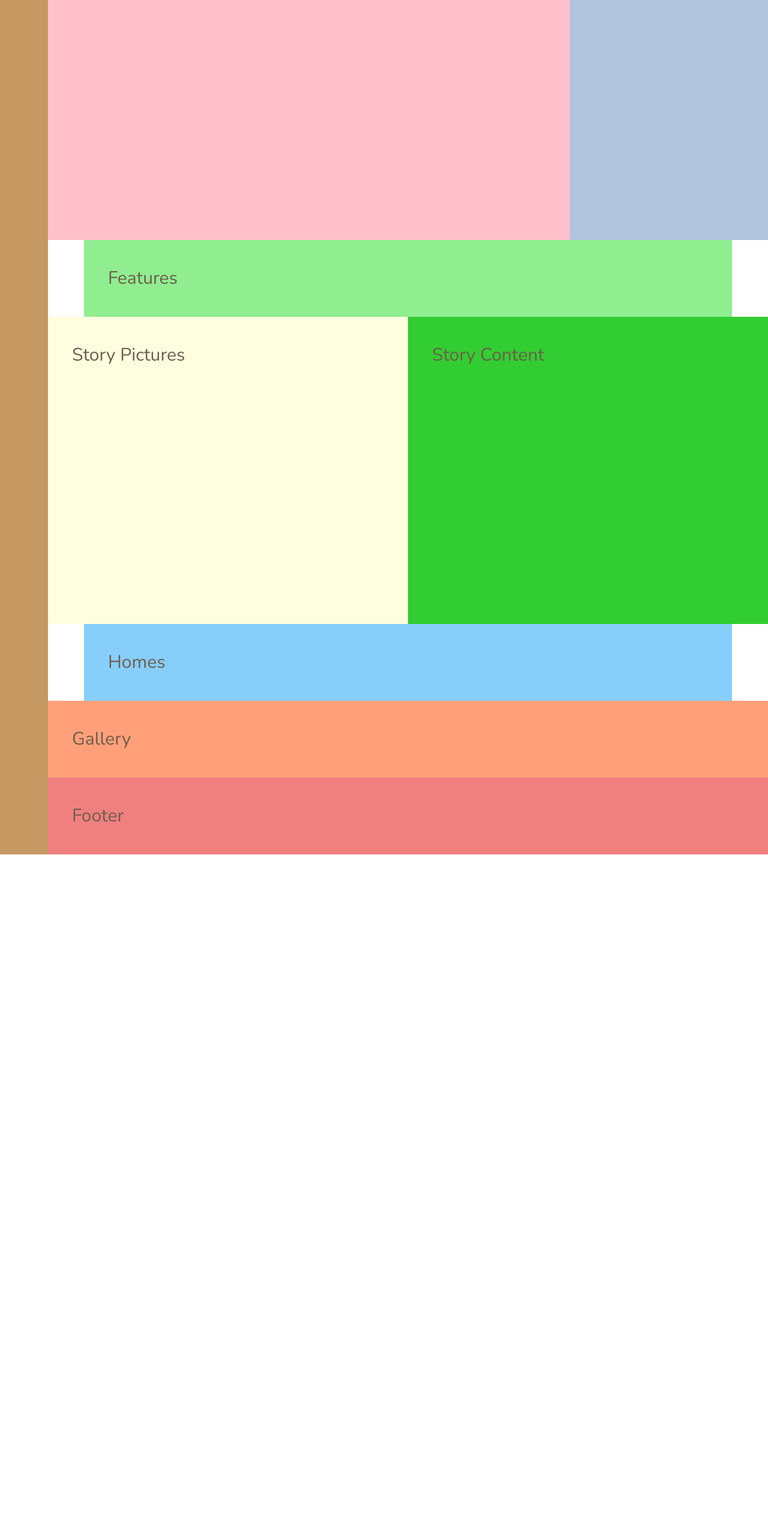
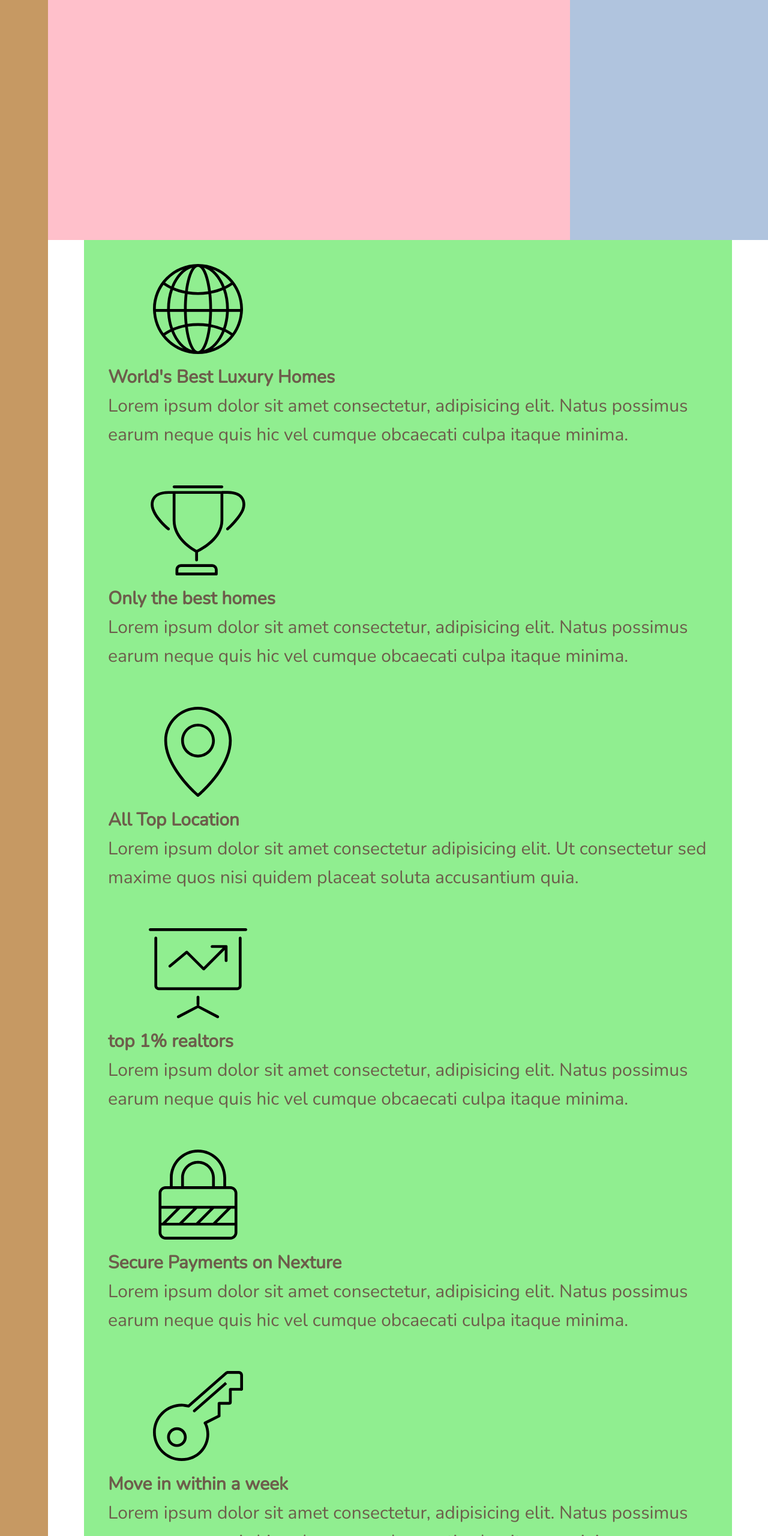
Before and after one commit to sagrikaa/Nexter, a website: page index.html in a window 1280 px wide. Shown: the part 240-2800 px from the top of the page at 60% size. Before the commit the page ends 1664 px from the top, so only its background shows below. Drawn offline with nearby package versions, Linux system fonts and the light colour scheme.

Commit message:
Feature section markup comp--

```diff
--- a/index.html
+++ b/index.html
@@ -1,5 +1,6 @@
 <!DOCTYPE html>
 <html lang="en">
+
 <head>
     <meta charset="UTF-8">
     <meta name="viewport" content="width=device-width, initial-scale=1.0">
@@ -11,6 +12,7 @@
 
     <title>nexter &mdash; your home, your freedom</title>
 </head>
+
 <body class="container">
     <div class="sidebar">Sidebar</div>
     <header class="header">
@@ -20,7 +22,66 @@
         Realtors
     </div>
     <section class="features">
-        Features
+        <div class="feature">
+            <svg class="feature__icon">
+                <use xlink:href="./img/sprite.svg#icon-global"></use>
+            </svg>
+            <h4 class="heading-4">World's Best Luxury Homes</h4>
+            <p class="feature__text">
+                Lorem ipsum dolor sit amet consectetur, adipisicing elit. Natus possimus earum neque quis hic vel cumque
+                obcaecati culpa itaque minima.
+            </p>
+        </div>
+        <div class="feature">
+            <svg class="feature__icon">
+                <use xlink:href="./img/sprite.svg#icon-trophy"></use>
+            </svg>
+            <h4 class="heading-4">Only the best homes</h4>
+            <p class="feature__text">
+                Lorem ipsum dolor sit amet consectetur, adipisicing elit. Natus possimus earum neque quis hic vel cumque
+                obcaecati culpa itaque minima.
+            </p>
+        </div>
+        <div class="feature">
+            <svg class="feature__icon">
+                <use xlink:href="./img/sprite.svg#icon-map-pin"></use>
+            </svg>
+            <h4 class="heading-4">All Top Location</h4>
+            <p class="feature__text">
+                Lorem ipsum dolor sit amet consectetur adipisicing elit. Ut consectetur sed maxime quos nisi quidem
+                placeat soluta accusantium quia.
+            </p>
+        </div>
+        <div class="feature">
+            <svg class="feature__icon">
+                <use xlink:href="./img/sprite.svg#icon-presentation"></use>
+            </svg>
+            <h4 class="heading-4">top 1% realtors</h4>
+            <p class="feature__text">
+                Lorem ipsum dolor sit amet consectetur, adipisicing elit. Natus possimus earum neque quis hic vel cumque
+                obcaecati culpa itaque minima.
+            </p>
+        </div>
+        <div class="feature">
+            <svg class="feature__icon">
+                <use xlink:href="./img/sprite.svg#icon-lock"></use>
+            </svg>
+            <h4 class="heading-4">Secure Payments on Nexture</h4>
+            <p class="feature__text">
+                Lorem ipsum dolor sit amet consectetur, adipisicing elit. Natus possimus earum neque quis hic vel cumque
+                obcaecati culpa itaque minima.
+            </p>
+        </div>
+        <div class="feature">
+            <svg class="feature__icon">
+                <use xlink:href="./img/sprite.svg#icon-key"></use>
+            </svg>
+            <h4 class="heading-4">Move in within a week</h4>
+            <p class="feature__text">
+                Lorem ipsum dolor sit amet consectetur, adipisicing elit. Natus possimus earum neque quis hic vel cumque
+                obcaecati culpa itaque minima.
+            </p>
+        </div>
     </section>
     <div class="story_pictures">
         Story Pictures
@@ -36,4 +97,5 @@
     </section>
     <footer class="footer">Footer</footer>
 </body>
+
 </html>
--- a/sass/_features.scss
+++ b/sass/_features.scss
@@ -1,4 +1,8 @@
 .features {
     background-color: lightgreen;
     grid-column: center-start/center-end;
+
+    display: grid;
+    grid-column: repeat(3, 1fr);
+    grid-gap: 6rem;
 }
```
Also changed, not shown: css/style.css. Lines whose indentation alone changed are shown as unchanged.
